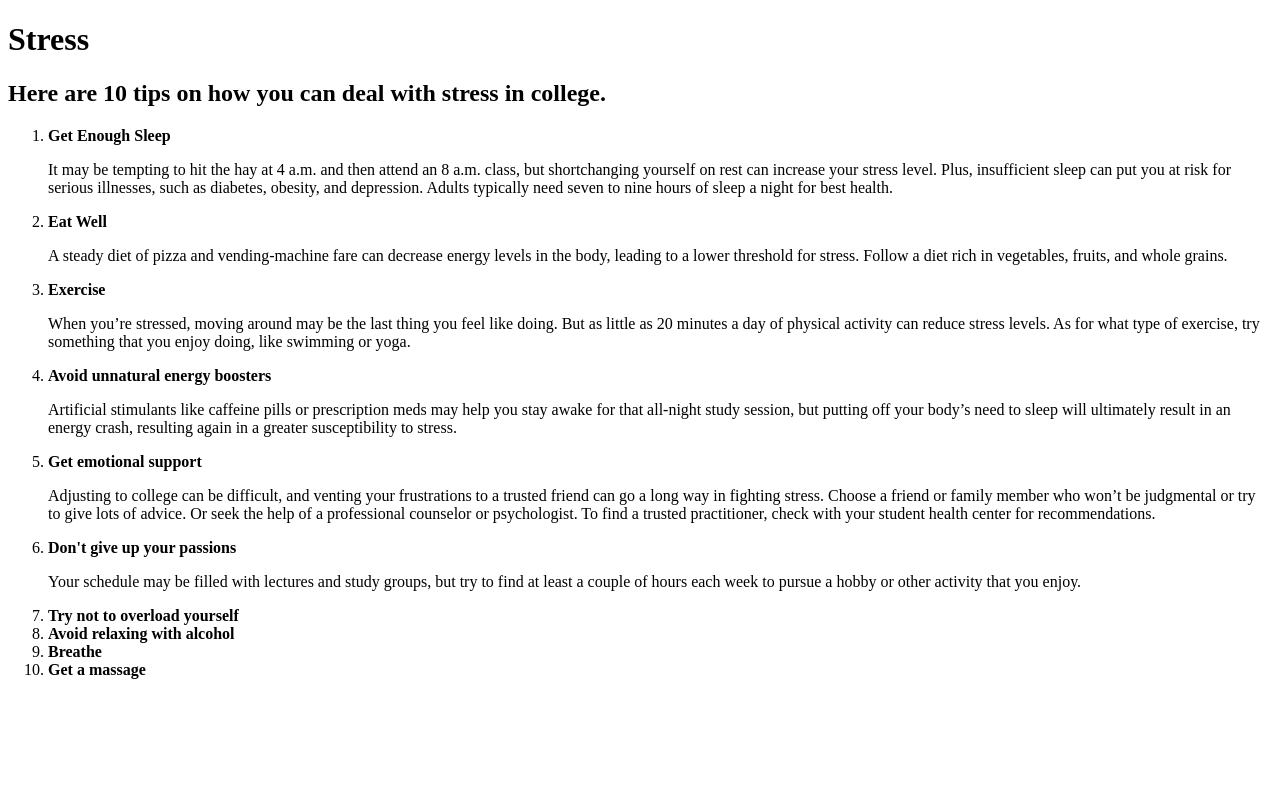
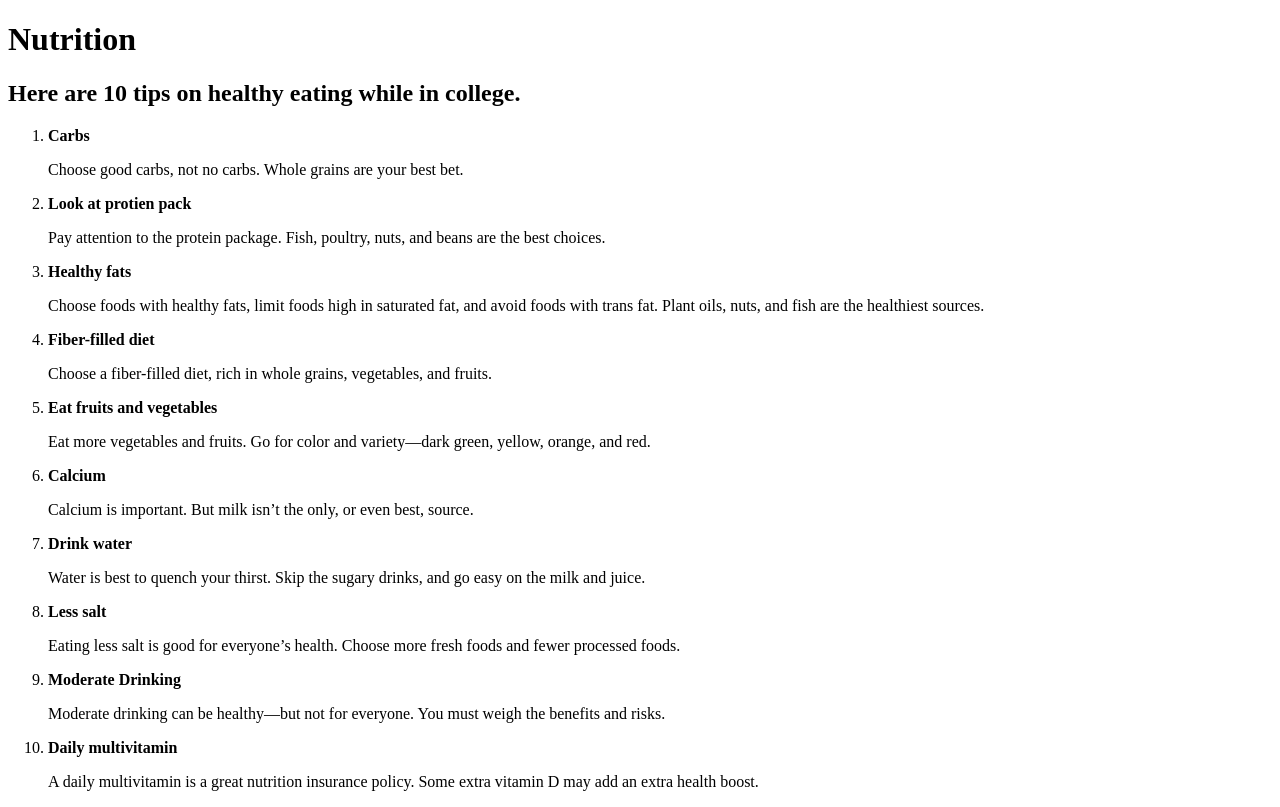
Before and after one commit to GooseEX/Struggle-Better, a Python web app: template Templates/nutrition.html in a window 1280 px wide. Shown: the part 29-836 px from the top of the page. Before the commit the page ends 708 px from the top, so only its background shows below. Run offline with Jinja, Linux system fonts and the light colour scheme; the template is opened without the code that fills it, so the values that code supplies are empty.

Commit message:
finished nutrition

```diff
--- a/Templates/nutrition.html
+++ b/Templates/nutrition.html
@@ -12,31 +12,29 @@
           <a href = "feedback.html"><button class="navbtn">FEEDBACK</button></a>
   </div>
 
-  <h1>Stress</h1>
-  <h2>Here are 10 tips on how you can deal with stress in college.</h2>
+  <h1>Nutrition</h1>
+  <h2>Here are 10 tips on healthy eating while in college.</h2>
   <ol>
-    <li id="nutrition_tip1"><b>Get Enough Sleep</b></li>
-      <p id="nutrition_tip1P">It may be tempting to hit the hay at 4 a.m. and then attend an 8 a.m. class, but shortchanging yourself on rest can increase your stress level.
-        Plus, insufficient sleep can put you at risk for serious illnesses, such as diabetes, obesity, and depression. Adults typically need seven to nine hours of sleep a night for best health.</p>
-    <li id="nutrition_tip2"><b>Eat Well</b></li>
-      <p id="nutrition_tip2P">A steady diet of pizza and vending-machine fare can decrease energy levels in the body, leading to a lower threshold for stress.
-        Follow a diet rich in vegetables, fruits, and whole grains.</p>
-    <li id="nutrition_tip3"><b>Exercise</b></li>
-      <p id="nutrition_tip3P">When you’re stressed, moving around may be the last thing you feel like doing. But as little as 20 minutes a day of physical activity can reduce stress levels.
-        As for what type of exercise, try something that you enjoy doing, like swimming or yoga.</p>
-    <li id="nutrition_tip4"><b>Avoid unnatural energy boosters</b></li>
-      <p id="nutrition_tip4P">Artificial stimulants like caffeine pills or prescription meds may help you stay awake for that all-night study session, but putting off your body’s need to
-         sleep will ultimately result in an energy crash, resulting again in a greater susceptibility to stress.</p>
-    <li id="nutrition_tip5"><b>Get emotional support</b></li>
-      <p id="nutrition_tip5P">Adjusting to college can be difficult, and venting your frustrations to a trusted friend can go a long way in fighting stress.
-        Choose a friend or family member who won’t be judgmental or try to give lots of advice. Or seek the help of a professional counselor or psychologist.
-        To find a trusted practitioner, check with your student health center for recommendations.</p>
-    <li id="nutrition_tip6"><b>Don't give up your passions</b></li>
-      <p id="nutrition_tip6P">Your schedule may be filled with lectures and study groups, but try to find at least a couple of hours each week to pursue a hobby or other activity that you enjoy.</p>
-    <li id="nutrition_tip7"><b>Try not to overload yourself</b></li>
-    <li id="nutrition_tip8"><b>Avoid relaxing with alcohol</b></li>
-    <li id="nutrition_tip9"><b>Breathe</b></li>
-    <li id="nutrition_tip10"><b>Get a massage</b></li>
+    <li id="nutrition_tip1"><b>Carbs</b></li>
+      <p id="nutrition_tip1P">Choose good carbs, not no carbs. Whole grains are your best bet.</p>
+    <li id="nutrition_tip2"><b>Look at protien pack</b></li>
+      <p id="nutrition_tip2P">Pay attention to the protein package. Fish, poultry, nuts, and beans are the best choices.</p>
+    <li id="nutrition_tip3"><b>Healthy fats</b></li>
+      <p id="nutrition_tip3P">Choose foods with healthy fats, limit foods high in saturated fat, and avoid foods with trans fat. Plant oils, nuts, and fish are the healthiest sources.</p>
+    <li id="nutrition_tip4"><b>Fiber-filled diet</b></li>
+      <p id="nutrition_tip4P">Choose a fiber-filled diet, rich in whole grains, vegetables, and fruits.</p>
+    <li id="nutrition_tip5"><b>Eat fruits and vegetables</b></li>
+      <p id="nutrition_tip5P">Eat more vegetables and fruits. Go for color and variety—dark green, yellow, orange, and red.</p>
+    <li id="nutrition_tip6"><b>Calcium</b></li>
+      <p id="nutrition_tip6P">Calcium is important. But milk isn’t the only, or even best, source.</p>
+    <li id="nutrition_tip7"><b>Drink water</b></li>
+      <p id="nutrition_tip7P">Water is best to quench your thirst. Skip the sugary drinks, and go easy on the milk and juice.</p>
+    <li id="nutrition_tip8"><b>Less salt</b></li>
+      <p id="nutrition_tip8P">Eating less salt is good for everyone’s health. Choose more fresh foods and fewer processed foods.</p>
+    <li id="nutrition_tip9"><b>Moderate Drinking</b></li>
+      <p id="nutrition_tip9P">Moderate drinking can be healthy—but not for everyone. You must weigh the benefits and risks.</p>
+    <li id="nutrition_tip10"><b>Daily multivitamin</b></li>
+      <p id="nutrition_tip10P">A daily multivitamin is a great nutrition insurance policy. Some extra vitamin D may add an extra health boost.</p>
   </ol>
 
 </body>
```
Also changed, not shown: Templates/nutrition.js (+30 -30 lines).
